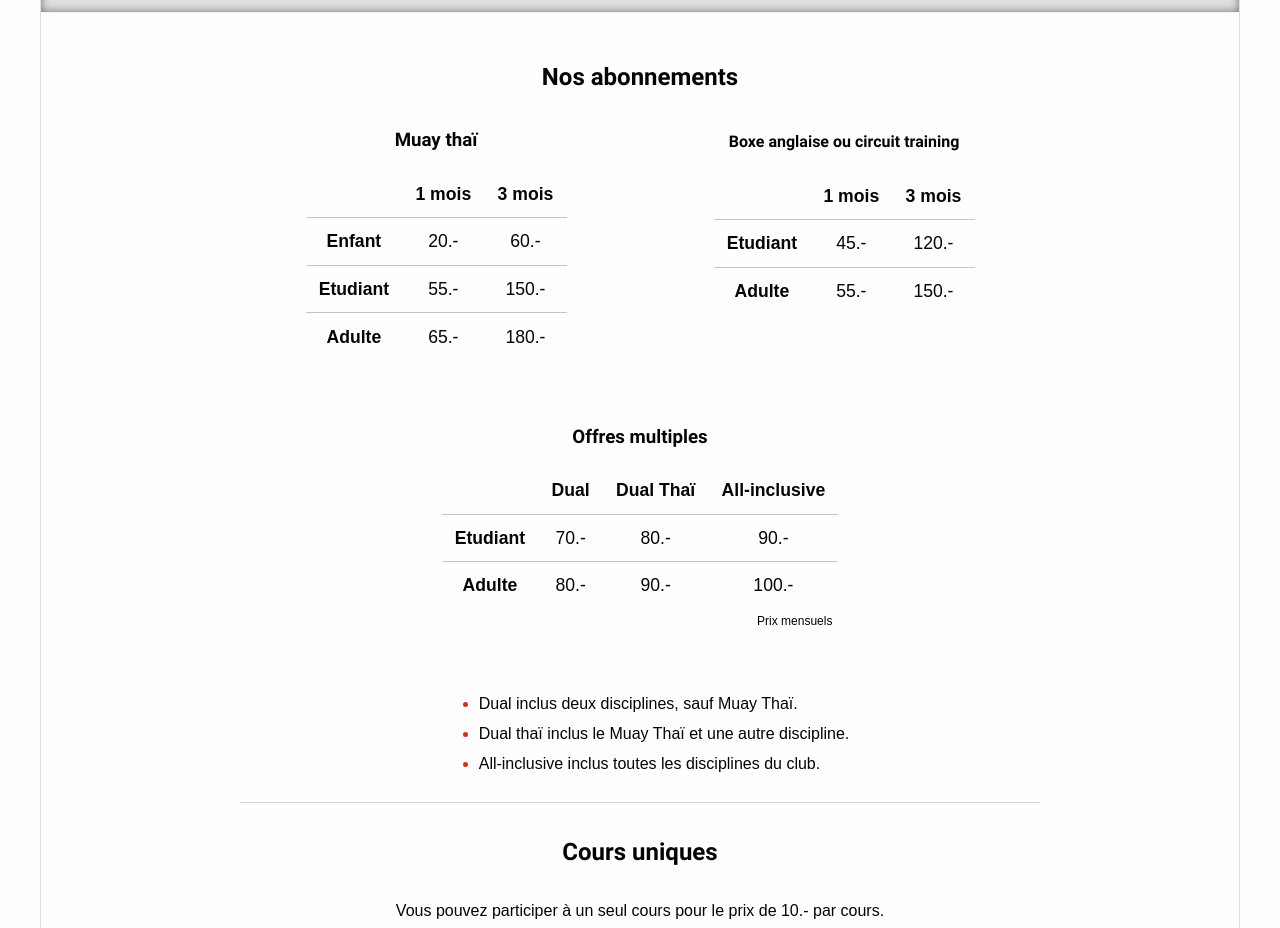
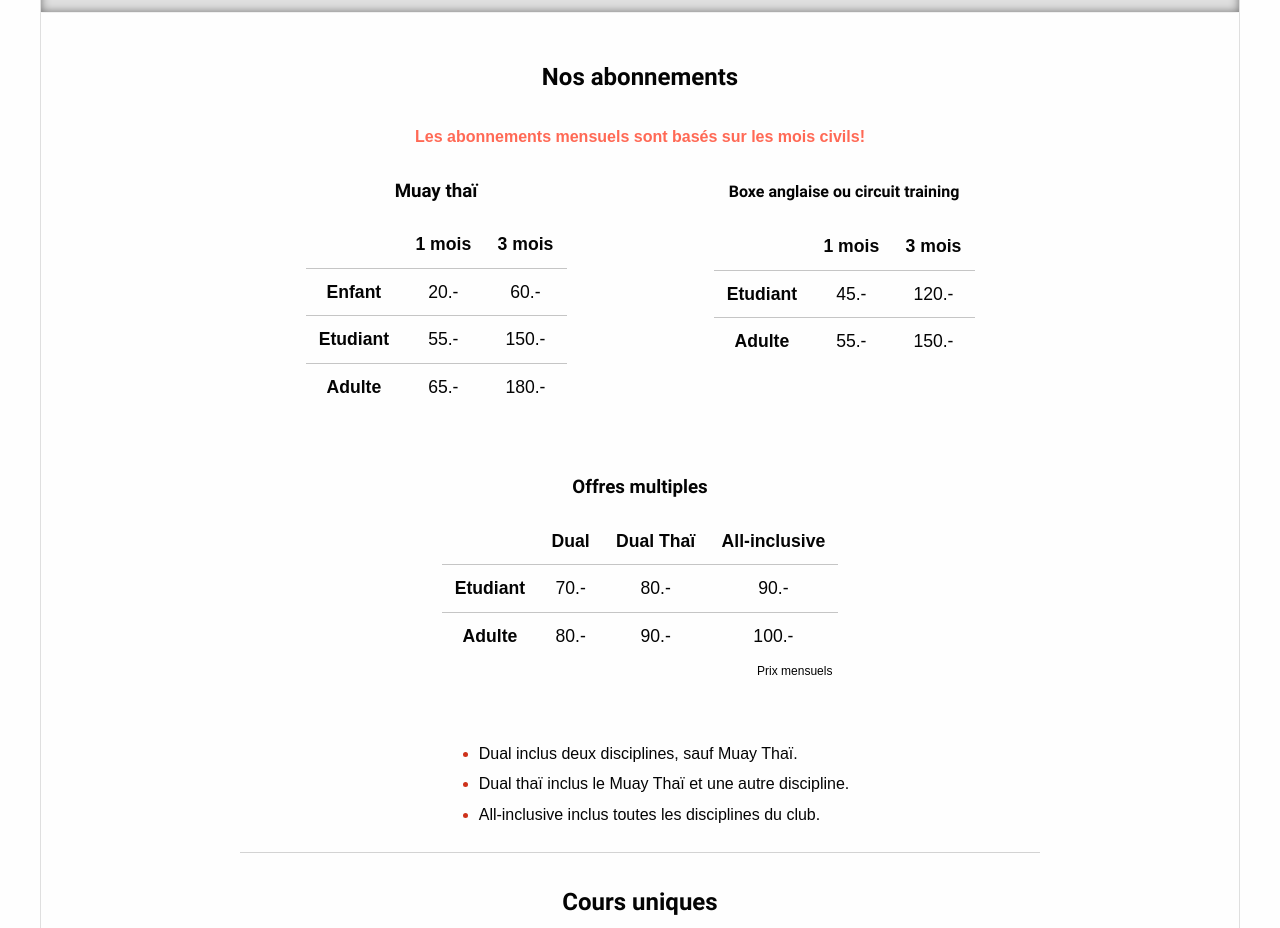
Before and after one commit to drafolin/siam-gym, a React (Vite) app: page /cours in a window 1280 px wide. Shown: the part 960-1888 px from the top of the page. Built offline with nearby package versions, Linux system fonts and the light colour scheme; a web font is replaced by a local one.

Commit message:
added a notice that subs are paid monthly

```diff
--- a/src/pages/cours/index.scss
+++ b/src/pages/cours/index.scss
@@ -186,4 +186,9 @@ main.page-cours {
       }
     }
   }
+
+  .emphasis {
+font-weight: bold;
+    color: var(--accent)
+  }
 }
--- a/src/pages/cours/index.tsx
+++ b/src/pages/cours/index.tsx
@@ -13,6 +13,7 @@ export const Component = () => {
     </section>
     <section className="prices">
       <h2>Nos abonnements</h2>
+      <p className={"emphasis"}>Les abonnements mensuels sont basés sur les mois civils!</p>
       <div className="subs">
         <section>
           <div className="w1">
```
